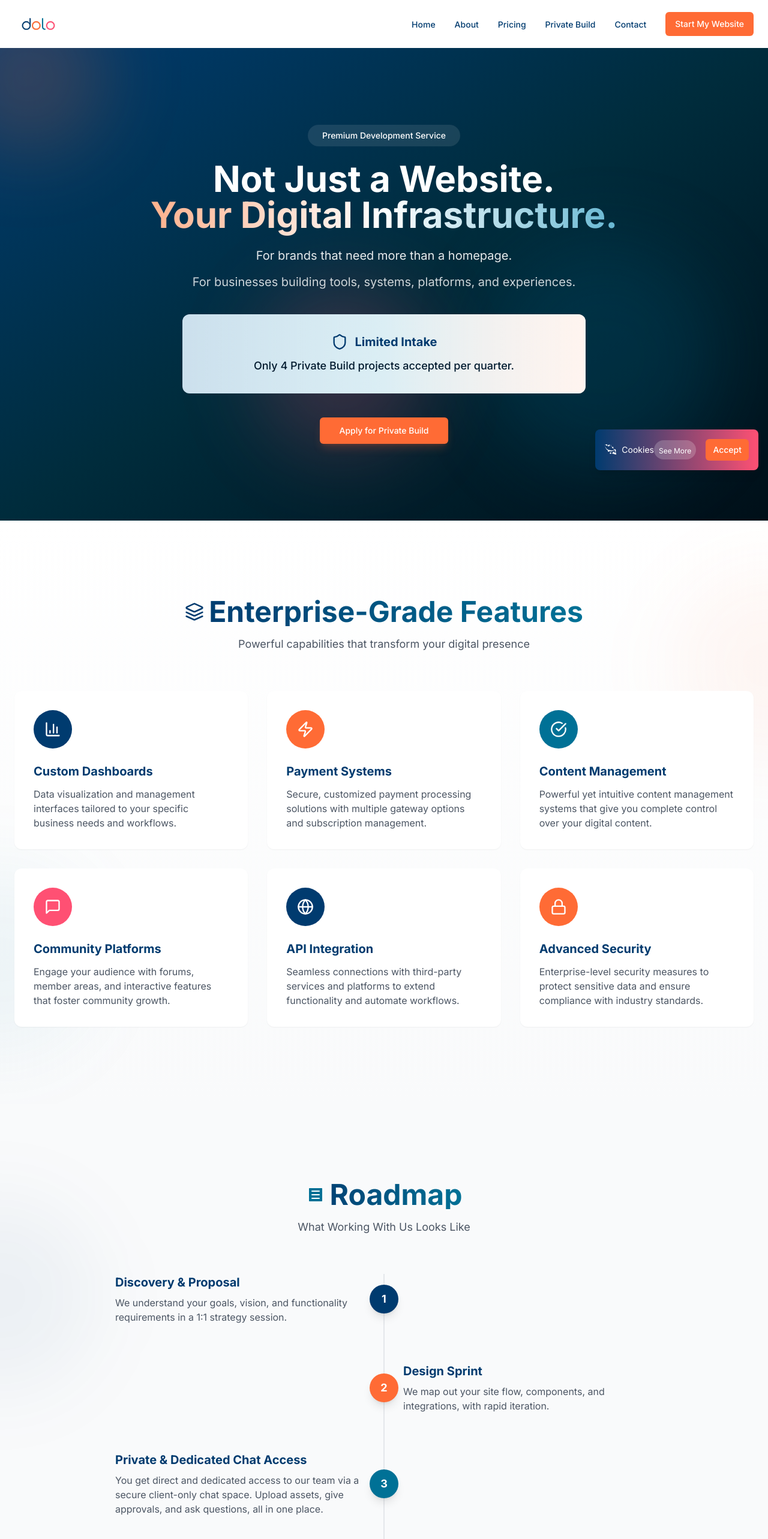
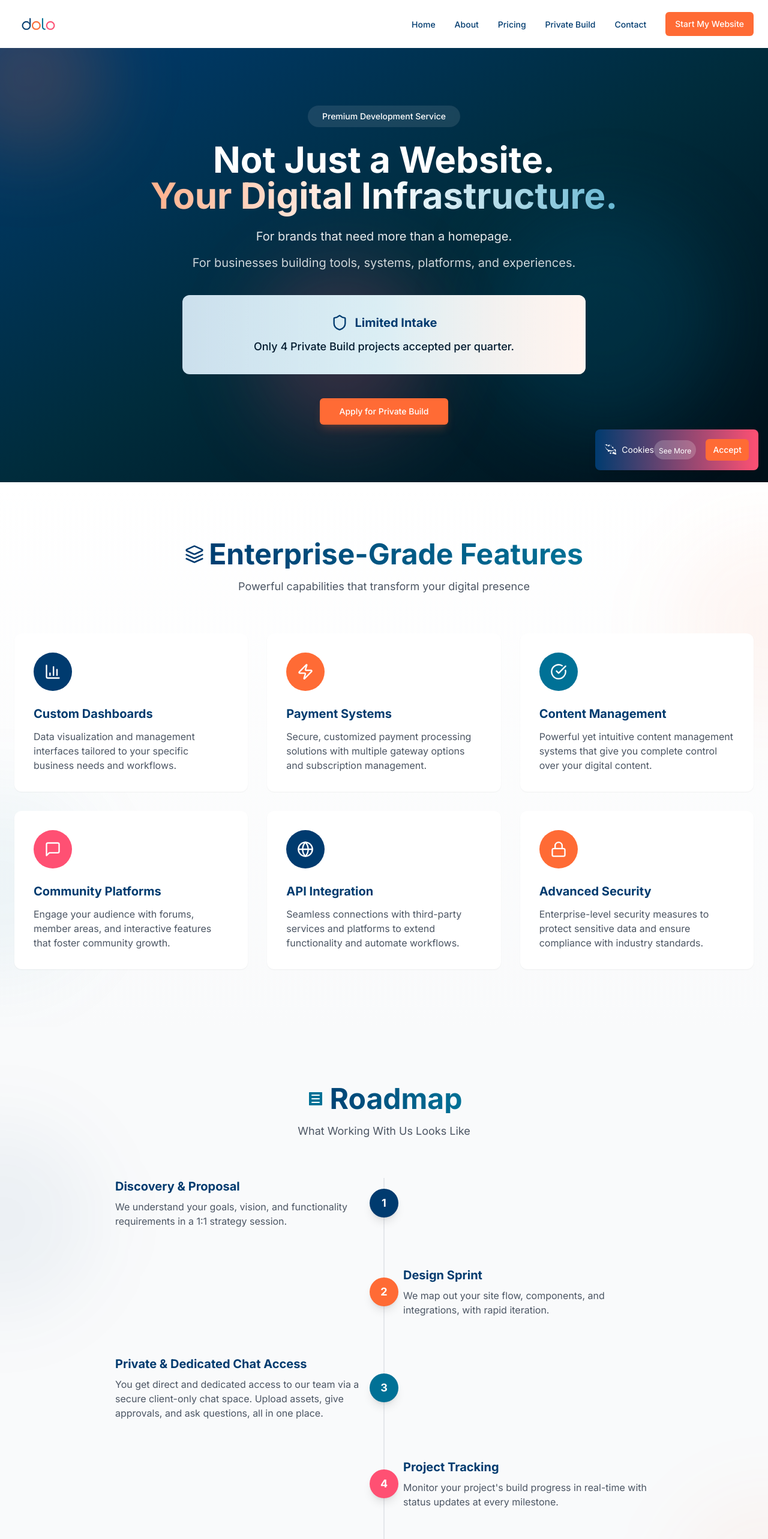
Before and after one commit to MomentMan4/dolo-website-prod, a Next.js app: page /private-build in a window 1280 px wide. Shown: the top 2566 px of the page at 60% size. Built offline with nearby package versions, Linux system fonts and the light colour scheme.

Commit message:
feat: adjust vertical spacing for consistent layout on /private-build
Reduce padding for all sections and maintain responsive design.

Co-authored-by: MomentMan4 <207383286+MomentMan4@users.noreply.github.com>

```diff
--- a/components/private-build-page.tsx
+++ b/components/private-build-page.tsx
@@ -26,7 +26,7 @@ export function PrivateBuildPage() {
   return (
     <>
       {/* Hero Section with Premium Development Service */}
-      <section className="relative overflow-hidden py-20 md:py-28 lg:py-32">
+      <section className="relative overflow-hidden py-16 md:py-20 lg:py-24">
         {/* Gradient Background */}
         <div className="absolute inset-0 bg-gradient-to-br from-navy via-teal-800 to-navy-900"></div>
 
@@ -137,7 +137,7 @@ export function PrivateBuildPage() {
       </section>
 
       {/* Enterprise-Grade Features Section with Rizz */}
-      <section className="py-20 md:py-28 lg:py-32 relative overflow-hidden">
+      <section className="py-16 md:py-20 lg:py-24 relative overflow-hidden">
         {/* Background Elements */}
         <div className="absolute inset-0 bg-gradient-to-b from-white to-gray-50"></div>
         <div className="absolute -right-40 top-20 h-80 w-80 rounded-full bg-orange/5 blur-3xl"></div>
@@ -206,7 +206,7 @@ export function PrivateBuildPage() {
       </section>
 
       {/* Roadmap Section - Pixel Perfect Recreation */}
-      <section className="bg-gray-50 py-20 md:py-28 lg:py-32 relative overflow-hidden">
+      <section className="bg-gray-50 py-16 md:py-20 lg:py-24 relative overflow-hidden">
         {/* Background Elements */}
         <div className="absolute -left-40 top-40 h-80 w-80 rounded-full bg-navy/5 blur-3xl"></div>
         <div className="absolute -right-40 bottom-40 h-80 w-80 rounded-full bg-orange/5 blur-3xl"></div>
@@ -287,7 +287,7 @@ export function PrivateBuildPage() {
       </section>
 
       {/* CTA Section */}
-      <section className="relative overflow-hidden py-16 md:py-20">
+      <section className="relative overflow-hidden py-16 md:py-20 lg:py-24">
         {/* Gradient Background */}
         <div className="absolute inset-0 bg-gradient-to-r from-navy via-navy-700 to-teal-900"></div>
 
```
